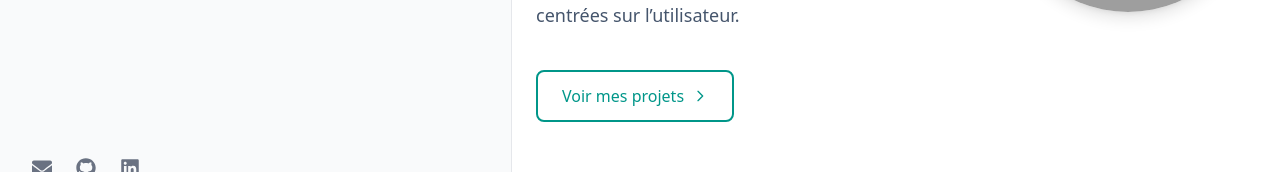
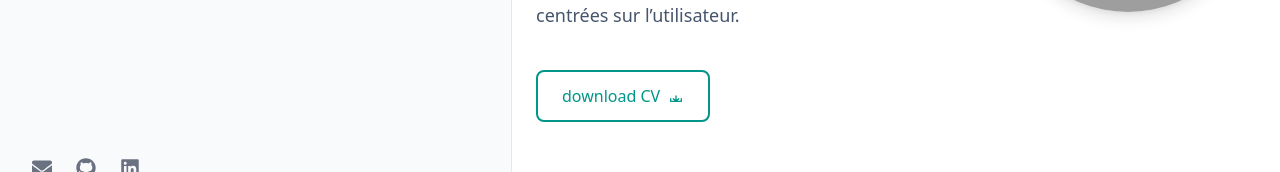
Before and after one commit to HaryMiora/mon-portfolio, a React (Vite) app: page / in a window 1280 px wide. Shown: the part 516-688 px from the top of the page. Built offline with nearby package versions, Linux system fonts and the light colour scheme; grey boxes are pictures that could not be loaded.

Commit message:
feat: replace 'See my project' button with 'Download CV'

```diff
--- a/src/components/sections/Accueil.jsx
+++ b/src/components/sections/Accueil.jsx
@@ -1,21 +1,15 @@
 import React from 'react';
 import { useLanguage } from '../../hooks/useLanguage';
 import profileImage from '../../assets/images/profile.jpg';
+import cvFile from '../../assets/files/CV_HaryMiora.pdf';
 
 function Accueil() {
   const { t } = useLanguage();
 
-  const scrollToProjects = () => {
-    const element = document.getElementById('projects');
-    if (element) {
-      element.scrollIntoView({ behavior: 'smooth' });
-    }
-  };
-
   return (
     <section id="home" className="min-h-screen flex flex-col justify-center px-6 py-20">
       <div className="max-w-6xl mx-auto grid grid-cols-1 md:grid-cols-2 gap-10 items-center">
-        {/* Texte à gauche */}
+
         <div>
           <h1 className="text-3xl sm:text-4xl md:text-5xl font-bold text-slate-800 dark:text-slate-100 mb-4">
             {t('name')}
@@ -29,23 +23,24 @@ function Accueil() {
             {t('description')}
           </p>
 
-          <button
-            onClick={scrollToProjects}
-            className="group inline-flex items-center px-6 py-3 border-2 border-teal-600 dark:border-teal-400 text-teal-600 dark:text-teal-400 font-medium rounded-lg hover:bg-teal-600/10 dark:hover:bg-teal-400/10 transition-all duration-200"
+
+          <a
+            href={cvFile}
+            download
+            className="inline-flex items-center px-6 py-3 border-2 border-teal-600 dark:border-teal-400 text-teal-600 dark:text-teal-400 font-medium rounded-lg hover:bg-teal-600/10 dark:hover:bg-teal-400/10 transition-all duration-200"
           >
-            {t('viewProjects')}
+            {t('download CV') || 'Download CV'}
             <svg
               className="ml-2 w-4 h-4 group-hover:translate-x-1 transition-transform duration-200"
               fill="none"
               stroke="currentColor"
               viewBox="0 0 24 24"
             >
-              <path strokeLinecap="round" strokeLinejoin="round" strokeWidth={2} d="M9 5l7 7-7 7" />
+              <path strokeLinecap="round" strokeLinejoin="round" strokeWidth={2} d="M4 16v4h16v-4M12 12v8m0 0l-4-4m4 4l4-4" />
             </svg>
-          </button>
+          </a>
         </div>
 
-        {/* Image à droite */}
         <div className="flex justify-center md:justify-end">
           <img
             src={profileImage}
```
Also changed, not shown: 1 other file (tests, documents, lock files or other folders).
